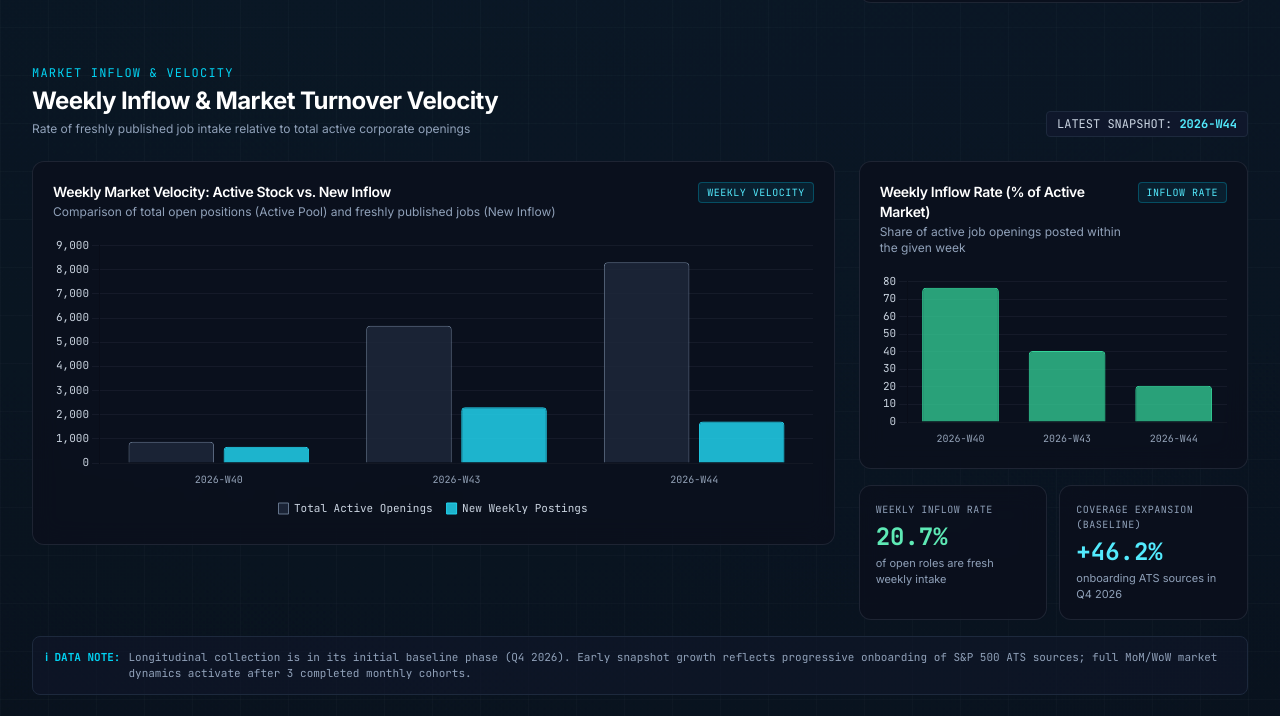
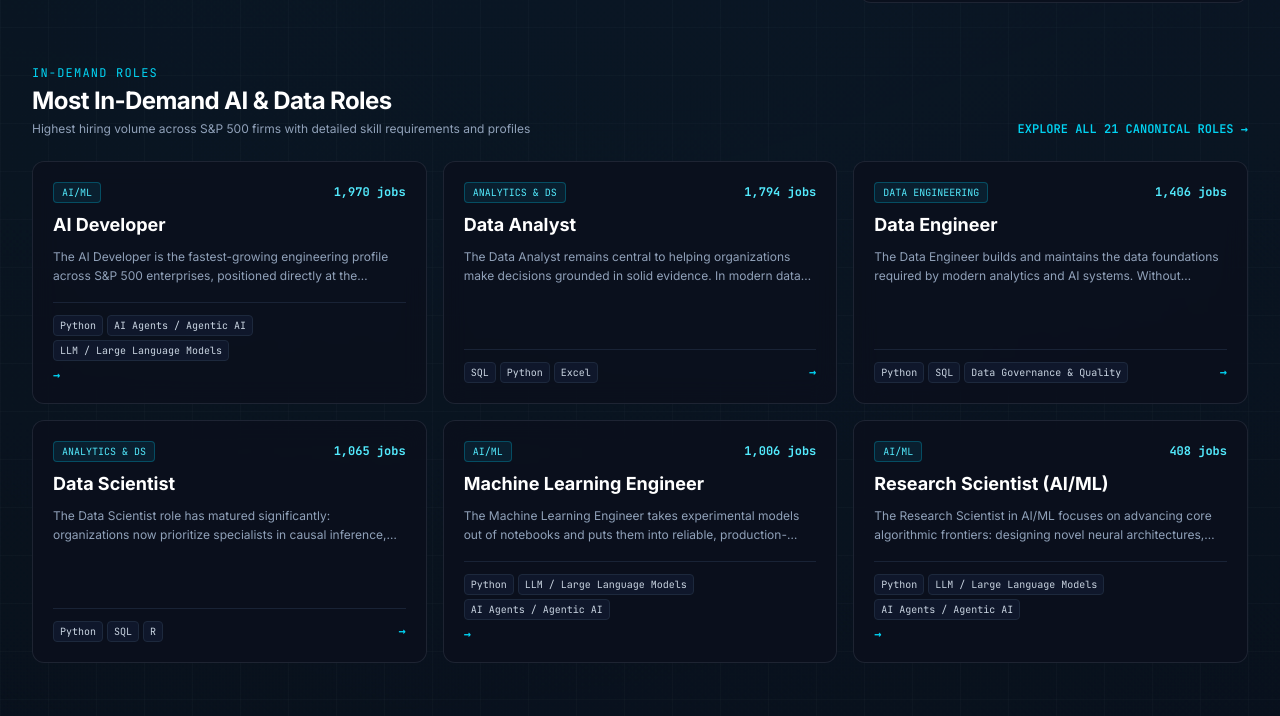
Before and after one commit to antoninkucera/vector87, an Astro site: page / in a window 1280 px wide. Shown: the part 1653-2369 px from the top of the page. Built offline with nearby package versions, Linux system fonts and the light colour scheme; Astro itself is replaced by a stand-in of ours.

Commit message:
hide weekly velocity charts until mature longitudinal history is established

```diff
--- a/src/components/views/DashboardView.astro
+++ b/src/components/views/DashboardView.astro
@@ -318,7 +318,8 @@ const dashboardJsonLd = {
     </div>
   </section>
 
-  <!-- 01.5: WEEKLY MARKET VELOCITY & INFLOW TRAJECTORY -->
+  <!-- WEEKLY MARKET VELOCITY & INFLOW TRAJECTORY (Skryto v iniciační fázi; aktivuje se až po dosažení mature history) -->
+  {time_series.has_mature_history && (
     <section id="weekly-velocity" class="mb-14 scroll-mt-20">
       <div class="flex flex-col sm:flex-row sm:items-end justify-between gap-4 mb-6">
         <div>
@@ -395,9 +396,7 @@ const dashboardJsonLd = {
 
             <div class="p-4 rounded-xl panel-surface border border-slate-800">
               <div class="text-[10px] font-mono uppercase text-slate-400 tracking-wider mb-1">
-              {!time_series.has_mature_history
-                ? (lang === 'cs' ? 'Růst pokrytí (Baseline)' : 'Coverage Expansion (Baseline)')
-                : t.velocityMetricWoW}
+                {t.velocityMetricWoW}
               </div>
               <div class="text-2xl font-bold font-mono text-cyan-300">
                 {latestSnapshot.wow_growth_pct !== null && latestSnapshot.wow_growth_pct !== undefined
@@ -405,22 +404,14 @@ const dashboardJsonLd = {
                   : '—'}
               </div>
               <div class="text-[11px] text-slate-400 mt-0.5">
-              {!time_series.has_mature_history
-                ? (lang === 'cs' ? 'zapojování ATS zdrojů v Q4 2026' : 'onboarding ATS sources in Q4 2026')
-                : t.velocityMetricWoWSub}
+                {t.velocityMetricWoWSub}
               </div>
             </div>
           </div>
         </div>
       </div>
-
-    {!time_series.has_mature_history && (
-      <div class="mt-4 p-3 rounded-lg bg-slate-900/60 border border-slate-800 text-[11px] font-mono text-slate-400 flex items-start gap-2">
-        <span class="text-cyan-400 font-bold shrink-0">{lang === 'cs' ? 'ℹ POZNÁMKA K DATŮM:' : 'ℹ DATA NOTE:'}</span>
-        <span>{time_series.status_note[lang]}</span>
-      </div>
+    </section>
   )}
-  </section>
 
   <!-- 01.6: TOP IN-DEMAND CANONICAL ROLES SPOTLIGHT -->
   <section id="top-roles" class="mb-14 scroll-mt-20">
```
Lines whose indentation alone changed are shown as unchanged.
